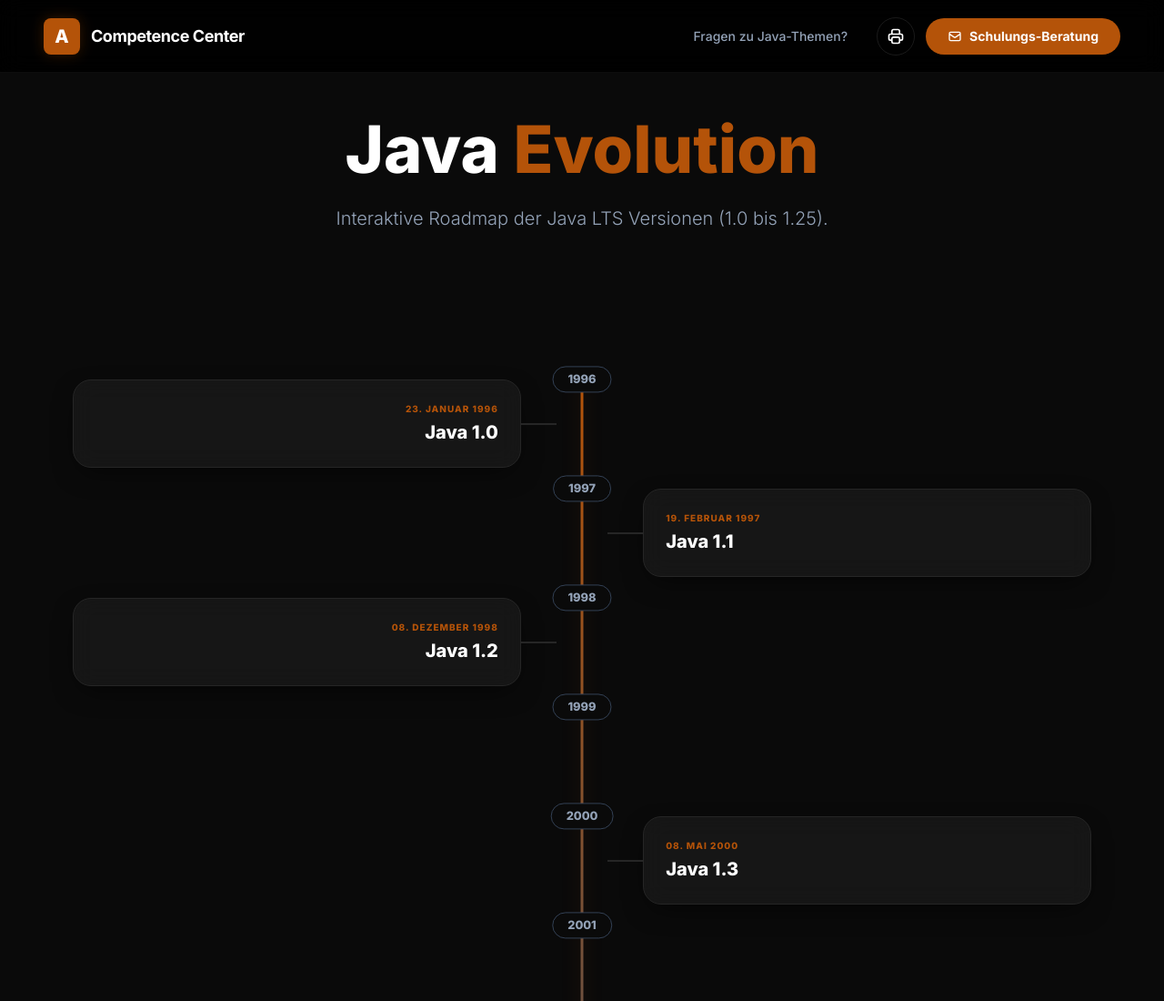
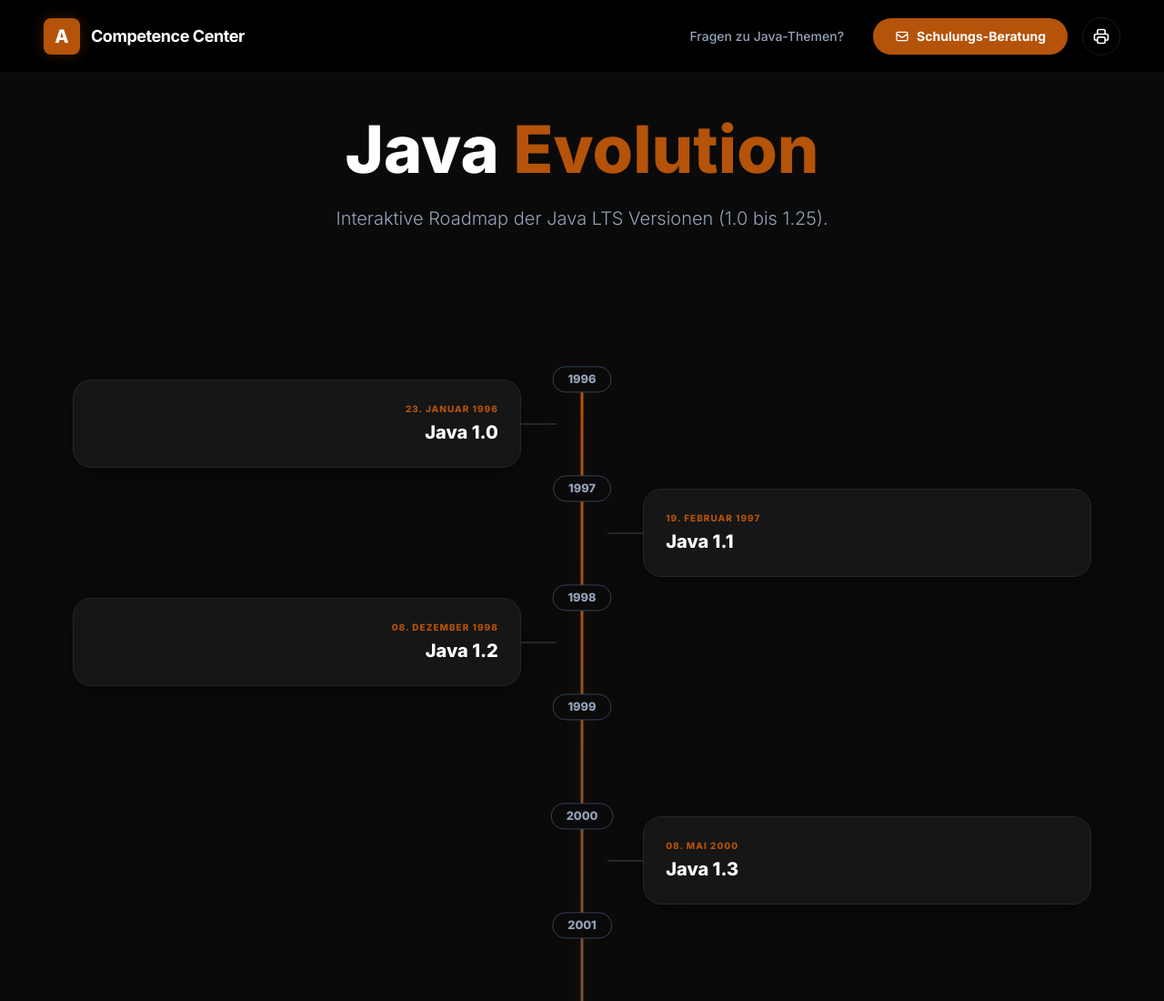
Before and after one commit to TIMETOACT/java-basics, a plain HTML site: page evolution/index.html in a window 1280 px wide. Shown: the top 1100 px of the page at 91% size. Drawn offline with nearby package versions, Linux system fonts and the light colour scheme.

Commit message:
feat: Reorder print button, remove 'Pattern Match.' from Java 1.17 features, and enhance HTML with descriptive comments.

```diff
--- a/evolution/index.html
+++ b/evolution/index.html
@@ -120,7 +120,7 @@
             overflow-y: auto;
         }
 
-        /* Tab Badges - Explicitly rounded as requested */
+        /* Tab Badges - Explizit rund gestaltet */
         .tab-badge {
             display: inline-flex;
             align-items: center;
@@ -131,7 +131,7 @@
             text-transform: uppercase;
             letter-spacing: 0.05em;
             border-radius: 9999px !important;
-            /* Force complete roundness */
+            /* Erzwingt Abrundung */
             border-width: 1px;
             transition: all 0.3s cubic-bezier(0.4, 0, 0.2, 1);
             background-color: rgba(255, 255, 255, 0.12);
@@ -304,7 +304,18 @@
 
         <div class="flex items-center gap-4 lg:gap-8">
             <span class="text-slate-400 text-sm font-medium hidden md:block">Fragen zu Java-Themen?</span>
-            <div class="flex items-center gap-3">
+            <div class="flex items-center gap-4">
+                <!-- C2A Button -->
+                <button onclick="handleCtaClick()"
+                    class="cta-glow bg-[#b45309] hover:bg-[#d97706] text-white px-6 py-2.5 rounded-full font-bold text-sm transition-all transform active:scale-95 flex items-center gap-2">
+                    <svg class="w-4 h-4" fill="none" stroke="currentColor" viewBox="0 0 24 24">
+                        <path stroke-linecap="round" stroke-linejoin="round" stroke-width="2"
+                            d="M3 8l7.89 5.26a2 2 0 002.22 0L21 8M5 19h14a2 2 0 002-2V7a2 2 0 00-2-2H5a2 2 0 00-2 2v10a2 2 0 002 2z">
+                        </path>
+                    </svg>
+                    Schulungs-Beratung
+                </button>
+                <!-- Print Button (jetzt rechts platziert) -->
                 <button onclick="window.print()"
                     class="p-2.5 rounded-full border border-white/10 text-white hover:bg-white/5 transition-all active:scale-90 flex items-center justify-center"
                     title="Dokument drucken">
@@ -313,15 +324,6 @@
                             d="M17 17h2a2 2 0 002-2v-4a2 2 0 00-2-2H5a2 2 0 00-2 2v4a2 2 0 002 2h2m2 4h6a2 2 0 002-2v-4a2 2 0 00-2-2H9a2 2 0 00-2 2v4a2 2 0 002 2zm8-12V5a2 2 0 00-2-2H9a2 2 0 00-2 2v4h10z">
                         </path>
                     </svg>
-                </button>
-                <button onclick="handleCtaClick()"
-                    class="cta-glow bg-[#b45309] hover:bg-[#d97706] text-white px-6 py-2.5 rounded-full font-bold text-sm transition-all transform active:scale-95 flex items-center gap-2">
-                    <svg class="w-4 h-4" fill="none" stroke="currentColor" viewBox="0 0 24 24">
-                        <path stroke-linecap="round" stroke-linejoin="round" stroke-width="2"
-                            d="M3 8l7.89 5.26a2 2 0 002.22 0L21 8M5 19h14a2 2 0 002-2V7a2 2 0 00-2-2H5a2 2 0 00-2 2v10a2 2 0 002 2z">
-                        </path>
-                    </svg>
-                    Schulungs-Beratung
                 </button>
             </div>
         </div>
@@ -348,6 +350,7 @@
         onclick="closeModalOnExternalClick(event)">
         <div class="bg-[#111111] border border-white/10 w-full max-w-4xl rounded-[2.5rem] shadow-2xl overflow-hidden flex flex-col scale-95 transition-transform duration-300 cursor-default"
             id="modal-container" onclick="event.stopPropagation()">
+            <!-- Modal Header -->
             <div class="p-8 border-b border-white/5 flex justify-between items-center bg-white/5">
                 <div id="modal-header">
                     <h2 class="text-4xl font-black text-white">Java Version</h2>
@@ -438,8 +441,7 @@
             {
                 ver: "1.17", date: "14. September 2021", year: 2021, features: [
                     { title: "Records", desc: "Unveränderliche Datenklassen, die automatisch Konstruktor, Getter und Co. generieren.", code: "public record User(int id, String name) {\n    // Einzeiler für Daten-Container\n}\n\nUser u = new User(1, \"Tom\");\nSystem.out.println(u.name());" },
-                    { title: "Sealed Classes", desc: "Präzise Steuerung der Vererbungshierarchie durch explizite Freigabe von Unterklassen.", code: "public sealed class Form permits Kreis, Eck {\n    // Nur definierte Klassen dürfen erben\n}\n\nfinal class Kreis extends Form { }" },
-                    { title: "Pattern Match.", desc: "Prüfen und Umwandeln (instanceof) in einem einzigen Schritt.", code: "if (obj instanceof String s) {\n    System.out.println(s.toLowerCase());\n}" }
+                    { title: "Sealed Classes", desc: "Präzise Steuerung der Vererbungshierarchie durch explizite Freigabe von Unterklassen.", code: "public sealed class Form permits Kreis, Eck {\n    // Nur definierte Klassen dürfen erben\n}\n\nfinal class Kreis extends Form { }" }
                 ]
             },
             {
@@ -455,6 +457,7 @@
             }
         ];
 
+        // Anti-Crawler E-Mail verschleierung
         function handleCtaClick() {
             const p1 = "competence"; const p2 = "center"; const dom = "atvantage.com";
             const mail = `${p1}-${p2}@${dom}`;
@@ -523,7 +526,6 @@
                 if (newHash) {
                     window.location.hash = newHash;
                 } else {
-                    // Safe clear hash in blob environment
                     window.location.hash = "";
                 }
             } catch (e) {
```
